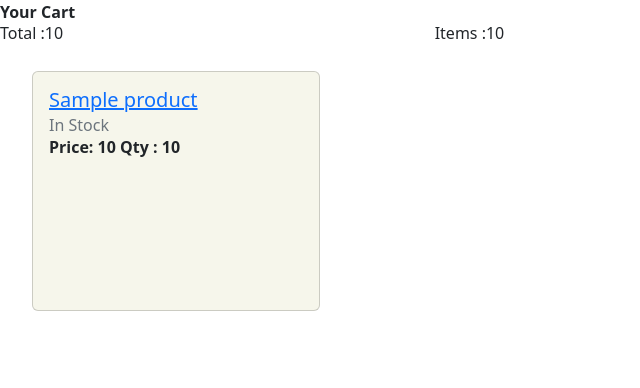
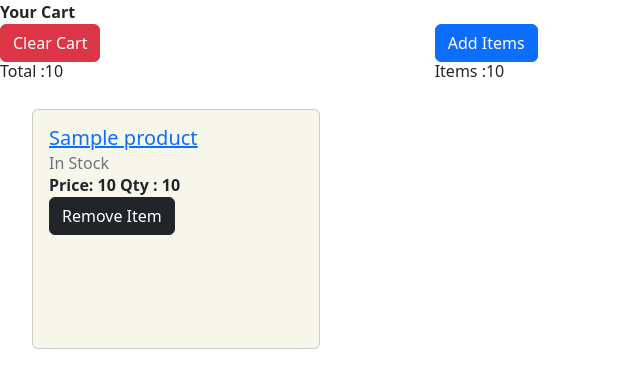
Before and after one commit to azzamzafar/ArtStore, a Django app: page /cart/ in a window 1280 px wide. Shown: the part 56-444 px from the top of the page, without its empty margins (0-640 px from the left). Run offline with Django 4.2, Linux system fonts and the light colour scheme; a user stored in the database is signed in; tables that the repository leaves empty hold one stand-in row (values such as "Sample post").

Commit message:
Bulk&individual removal cart items

```diff
--- a/store/templates/store/cart.html
+++ b/store/templates/store/cart.html
@@ -1,6 +1,20 @@
 {% extends 'base.html' %}
 {% block content %}
 <strong> Your Cart </strong>
+
+<div class="row">
+    <div class="col col-md-4">
+        <form method="post">
+            {% csrf_token %}
+            <button class="btn btn-danger"type="submit"name="action"value="remove-all">
+                Clear Cart
+            </button>
+        </form>
+    </div>
+    <div class="col col-md-4">
+    <a href="{% url 'home' %}" class="btn btn-primary" type="button">Add Items</a>
+    </div>
+</div>
 <div class="row">
     <div class="col col-md-4">
         <h6> Total :{{ total }}</h6>
@@ -24,6 +38,13 @@
                 {% endif %}
                 <strong> Price: {{ item.price }}</strong>
                 <strong> Qty : {{ item.Qty }}</strong>
+                <form method="post">
+                    {% csrf_token %}
+                    <input type="hidden"name="item_id"value="{{ item.id }}">
+                    <button class="btn btn-dark"type="submit"name="action"value="remove-item">
+                        Remove Item
+                    </button>
+                </form>
             </div>
         </div>
     </div>
--- a/store/views.py
+++ b/store/views.py
@@ -73,9 +73,6 @@ class ProductListView(MultipleObjectMixin, FormView):
         else:
             return self.form_invalid(form)
 
-
-
-
 class ProductDetailView(DetailView):
     model = Product
     template_name: str = "store/product-detail.html"
@@ -83,10 +80,20 @@ class ProductDetailView(DetailView):
 @login_required(login_url='login')
 def cartview(request):
     my_cart = Cart.objects.get_or_create(customer=request.user)[0]
-    if Item.objects.filter(cart=my_cart):
+    if my_cart.user_items:
         my_cart.cart_Qty = Item.objects.filter(cart=my_cart).aggregate(Sum("Qty")).get("Qty__sum")
         my_cart.cart_total = Item.objects.filter(cart=my_cart).aggregate(Sum("order_amount")).get("order_amount__sum")
         my_items = my_cart.user_items.all()
+
+        if request.method=='POST':
+            if request.POST.get('action')=='remove-all':
+                for item in Item.objects.filter(cart=my_cart):
+                    item.delete()
+            elif request.POST.get('action')=='remove-item':
+                item_id = request.method.get('item_id')
+                item = Item.objects.filter(id=item_id)[0]
+                item.delete()
+            return redirect(request.path_info)
     return render(
         request,
         "store/cart.html",
```
